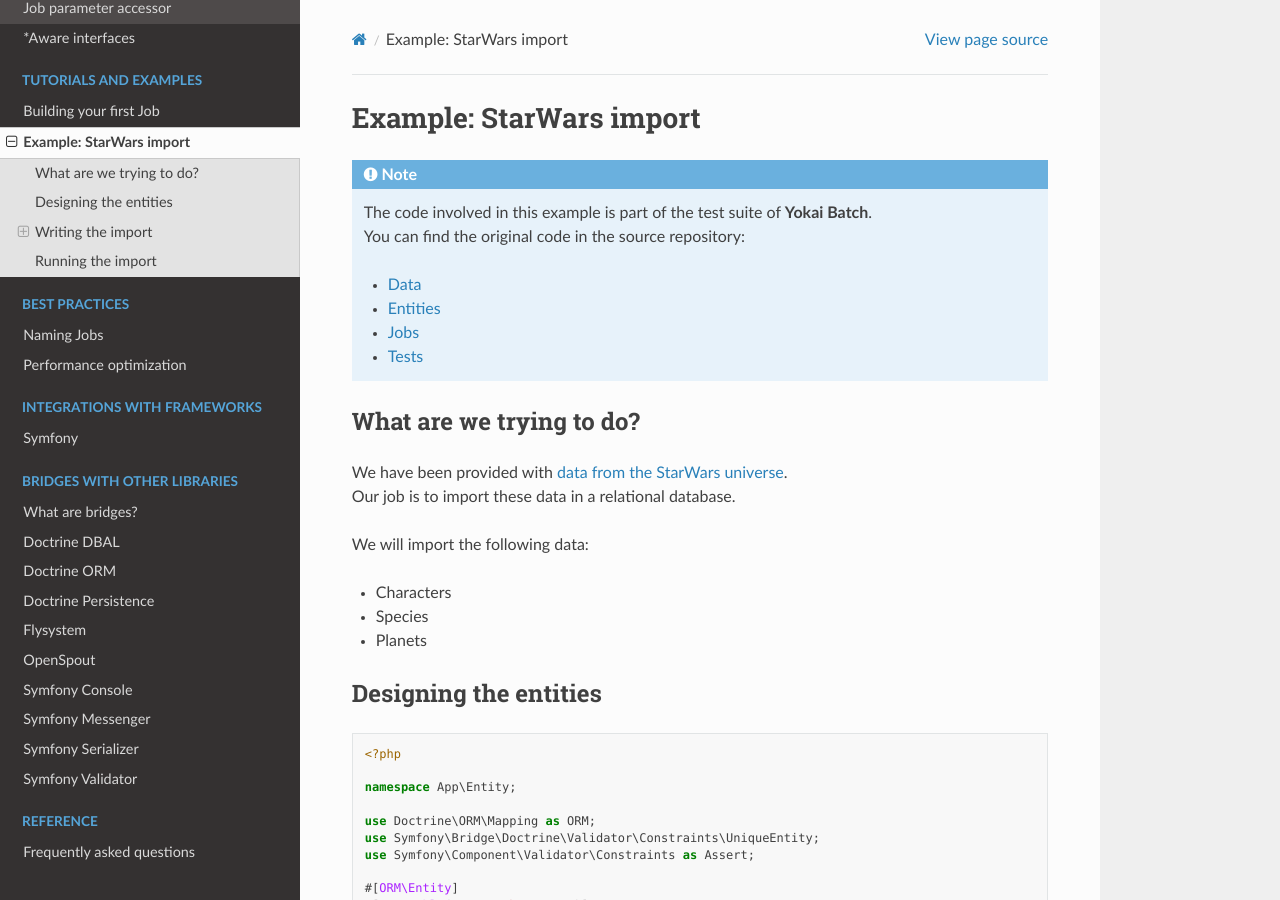
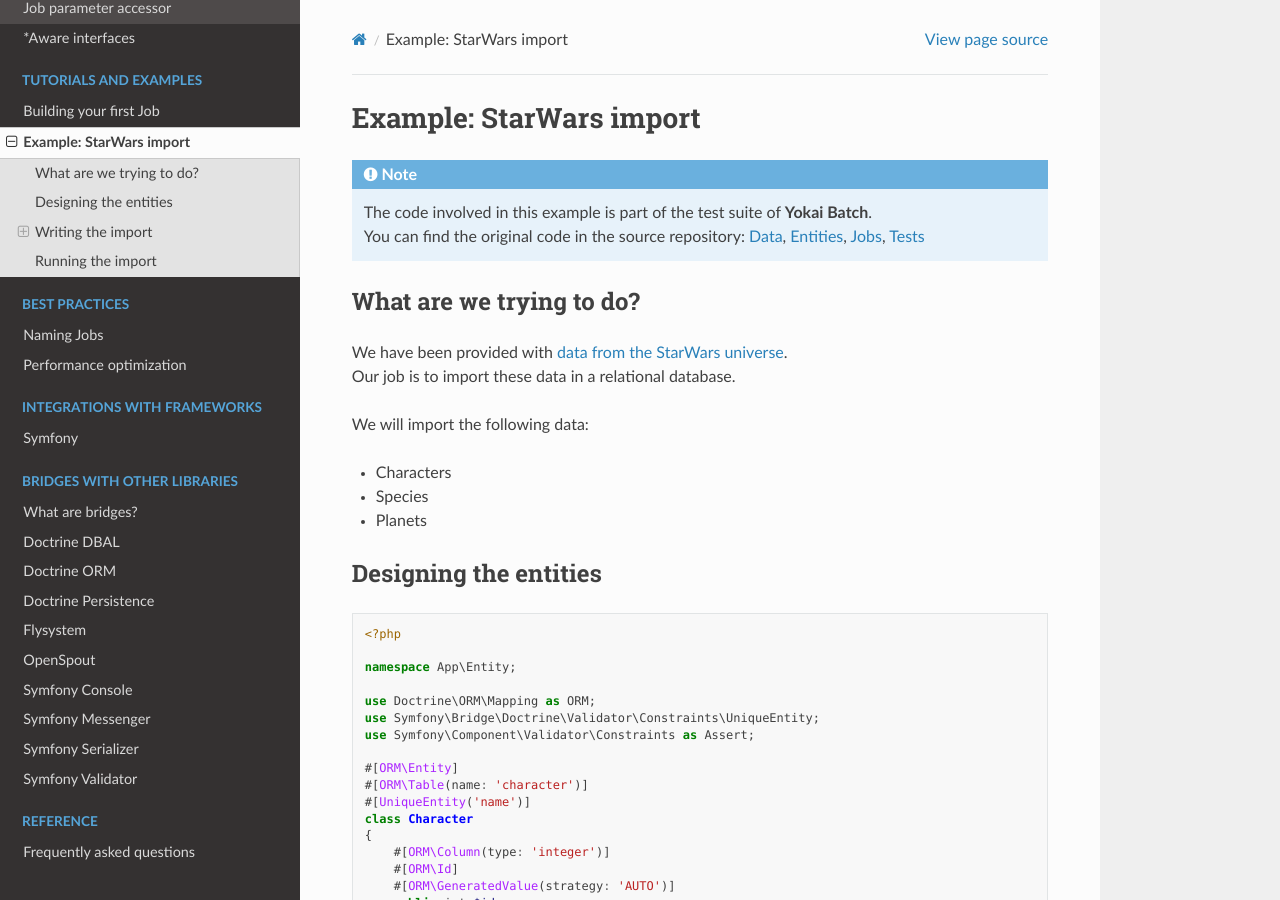
Before and after one commit to yann-eugone/rtd-tutorial, a Sphinx documentation site: the page built from docs/tutorials/example-star-wars.rst, in a window 1280 px wide and 900 px high. Built offline with Sphinx 7.4.7 and the Read the Docs theme 2.0.0, drawn with Linux system fonts in a browser that asks for light colours.

Commit message:
Compact header

```diff
--- a/docs/tutorials/example-star-wars.rst
+++ b/docs/tutorials/example-star-wars.rst
@@ -4,11 +4,10 @@
 .. note::
    | The code involved in this example is part of the test suite of **Yokai Batch**.
    | You can find the original code in the source repository:
-
-   * `Data <https://github.com/yokai-php/batch-src/tree/0.x/tests/symfony/data/star-wars>`__
-   * `Entities <https://github.com/yokai-php/batch-src/tree/0.x/tests/symfony/src/Entity/StarWars>`__
-   * `Jobs <https://github.com/yokai-php/batch-src/tree/0.x/tests/symfony/src/Job/StarWars>`__
-   * `Tests <https://github.com/yokai-php/batch-src/blob/0.x/tests/symfony/tests/StarWarsJobSet.php>`__
+     `Data <https://github.com/yokai-php/batch-src/tree/0.x/tests/symfony/data/star-wars>`__,
+     `Entities <https://github.com/yokai-php/batch-src/tree/0.x/tests/symfony/src/Entity/StarWars>`__,
+     `Jobs <https://github.com/yokai-php/batch-src/tree/0.x/tests/symfony/src/Job/StarWars>`__,
+     `Tests <https://github.com/yokai-php/batch-src/blob/0.x/tests/symfony/tests/StarWarsJobSet.php>`__
 
 
 What are we trying to do?
```
